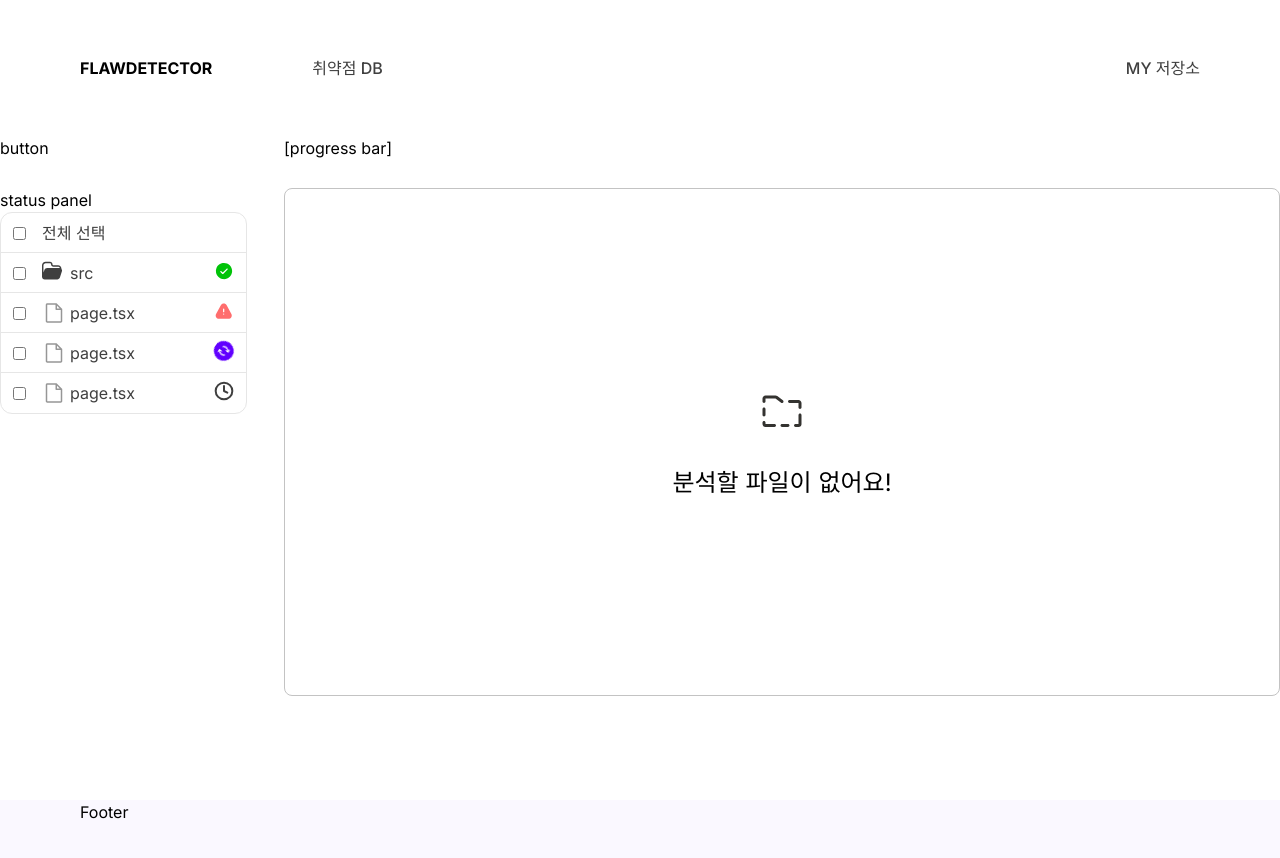
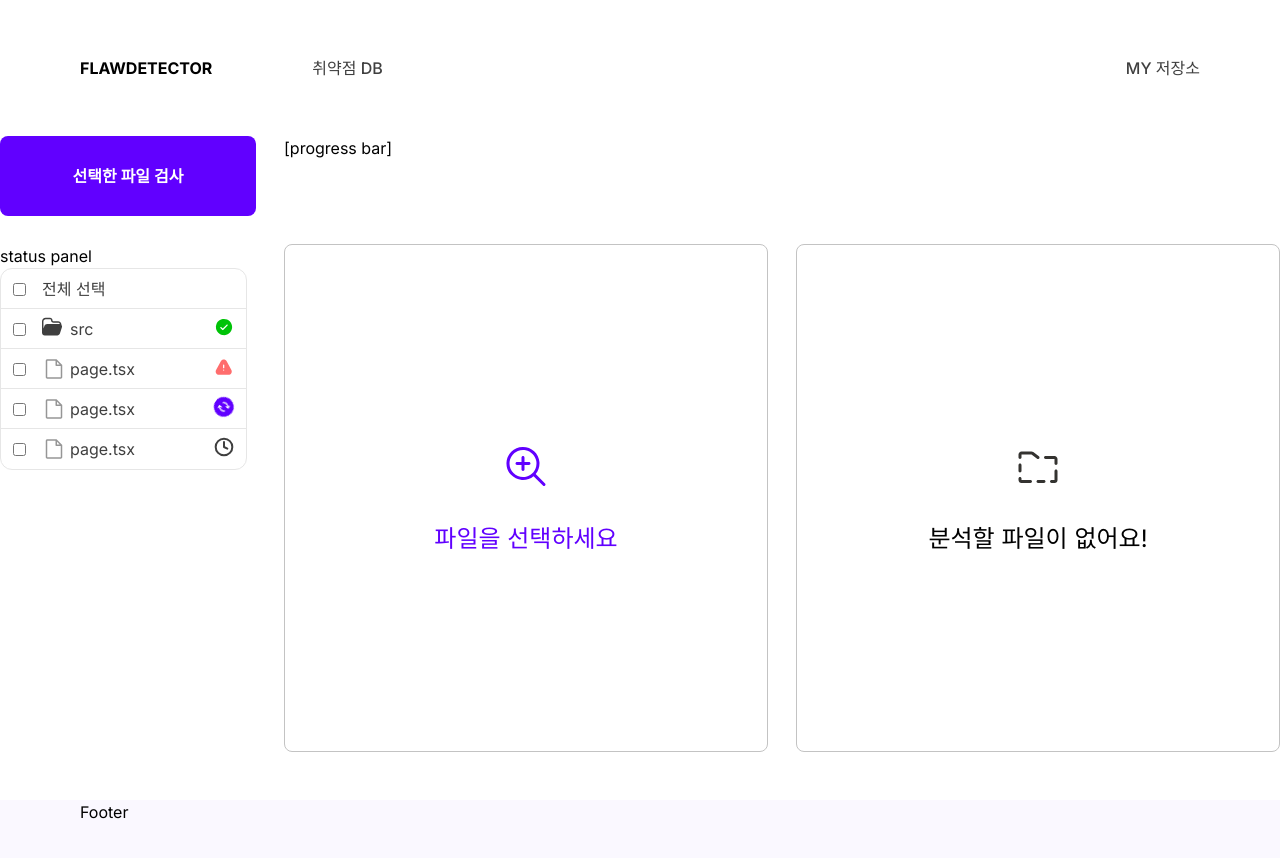
Before and after one commit to luc7yvicky/flaw-detector, a Next.js app: page /ai-analyze in a window 1280 px wide. Shown: the top 858 px of the page. Built offline with nearby package versions, Linux system fonts and the light colour scheme.

Commit message:
Feat : 코드분석 페이지 그리드 레이아웃 정의

```diff
--- a/src/app/(detect)/ai-analyze/page.tsx
+++ b/src/app/(detect)/ai-analyze/page.tsx
@@ -1,17 +1,23 @@
+"use client";
 import CodeViewer from "@/components/analyze/CodeViewer";
 import FileList from "@/components/analyze/FileList";
+import Button from "@/components/ui/Button";
+import { DummyData } from "@/components/analyze/FileList";
 
 export default function AiAnalyze() {
   return (
     <section className="mx-auto w-full max-w-[110rem]">
       <div className="grid grid-cols-[16rem_1fr] gap-7">
-        <div>button</div>
-        <div>[progress bar]</div>
+        <Button>선택한 파일 검사</Button>
+        <div className="h-[5rem]">[progress bar]</div>
         <div>
           <div>status panel</div>
           <FileList />
         </div>
-        <CodeViewer />
+        <div className="flex gap-7 md:flex-col lg:flex-row">
+          <CodeViewer type="asIs" />
+          <CodeViewer type="toBe" />
+        </div>
       </div>
     </section>
   );
```
